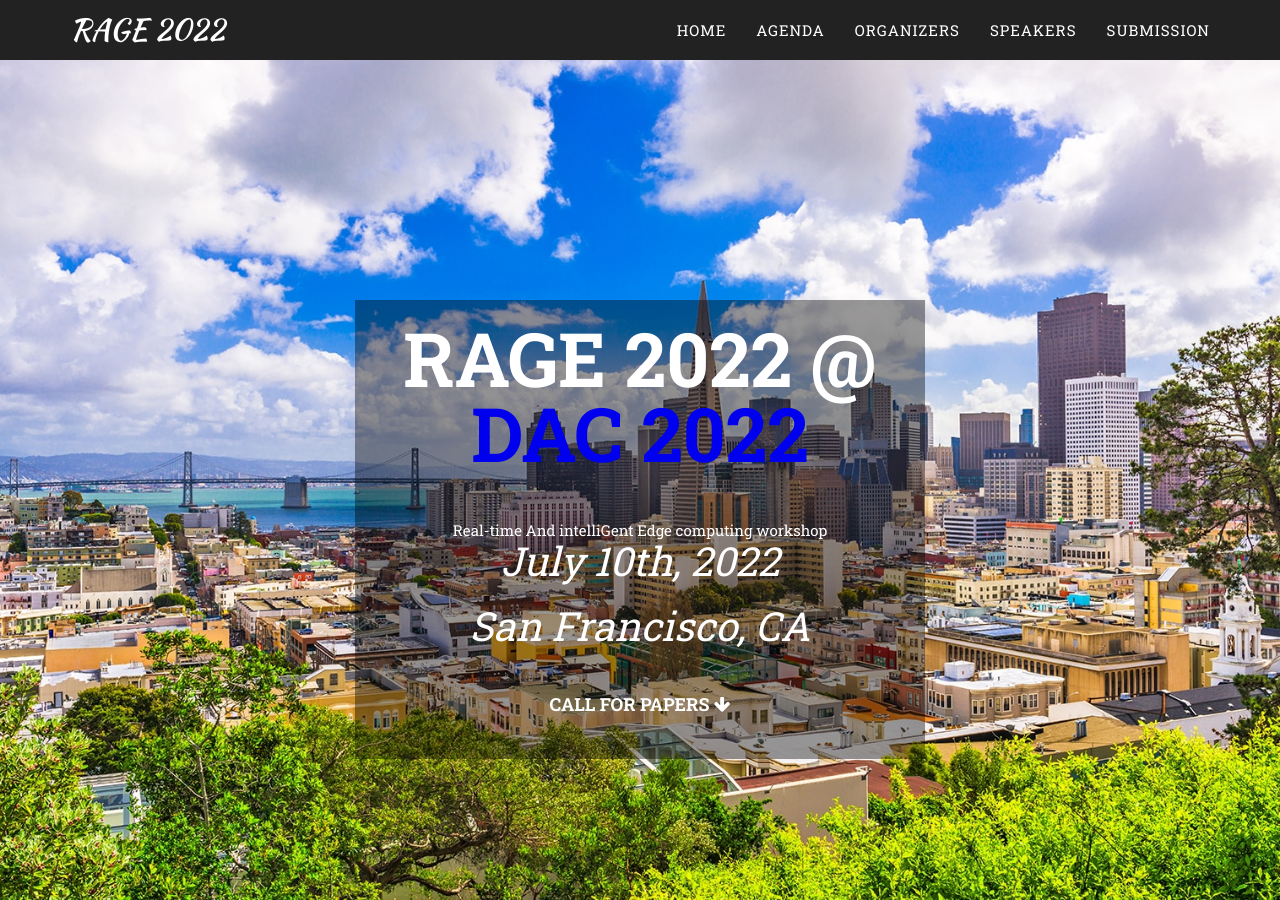
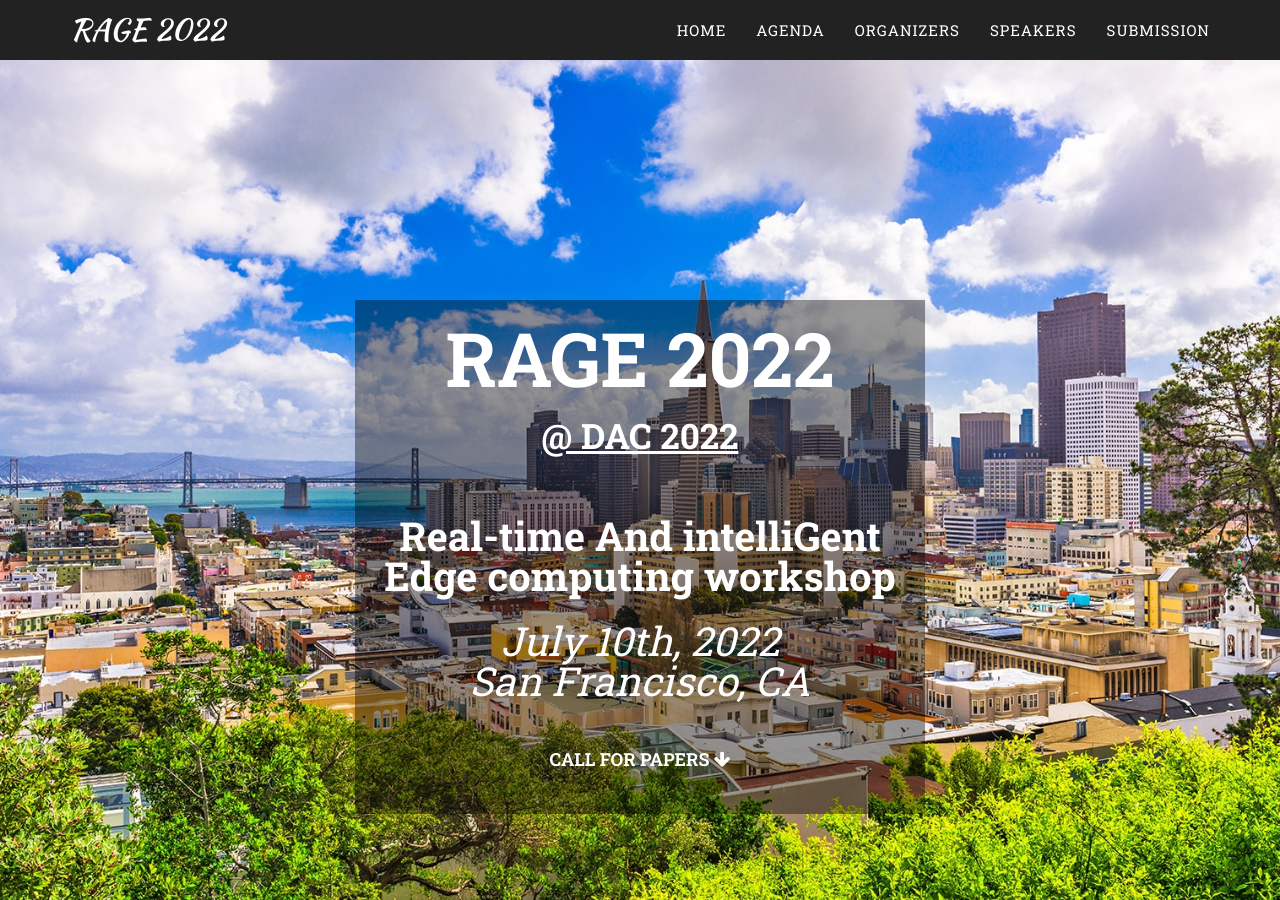
Before and after one commit to rage2022/rage2022.github.io, a Jekyll site: the page built from index.markdown, in a window 1280 px wide and 900 px high. Built offline with Jekyll 4.4.1, drawn with Linux system fonts in a browser that asks for light colours; some web fonts are replaced; some of the changed text lies outside the part shown.

Commit message:
Fixed some issues with the homepage

```diff
--- a/_layouts/home.html
+++ b/_layouts/home.html
@@ -9,10 +9,21 @@
         <div class="container">
             <div class="intro-text" style="text-align:center;">
                 <div class="intro-text-wrapper">
-                    <div class="intro-heading">RAGE {{ page.year }} @ <a href="https://www.dac.com/">DAC 2022</a><br></div>
-                    Real-time And intelliGent Edge computing workshop
-                    <div class="intro-lead-in">{{ page.date }}</div>
-                    <div class="intro-lead-in">{{ page.location }}</div>
+                    <div class="intro-heading">
+                        RAGE {{ page.year }}
+                        <p class="intro-subtitle">
+                            <a href="https://www.dac.com/">@ DAC 2022</a>
+                        </p>
+                    </div>
+                    <div id="caption" class="intro-lead-in">
+                        {{ page.caption }}
+                    </div>
+                    <div id="date" class="intro-lead-in">
+                        {{ page.date }}
+                    </div>
+                    <div id="location" class="intro-lead-in">
+                        {{ page.location }}
+                    </div>
                     <a href="#intro" class="page-scroll btn btn-xl">
                         Call For Papers
                         <i class="fa fa-arrow-down" aria-hidden="true"></i>
@@ -27,16 +38,12 @@
             <div class="row">
                 <div class="col-sm-8">
                     <h2 class="section-heading">About</h2>
+                    <div>
+                        {{ content }}
+                    </div>
                 </div>
                 <div class="col-sm-4">
                     <h2 class="section-heading">Important dates</h2>
-                </div>
-            </div>
-            <div class="row">
-                <div class="col-sm-8">
-                    {{ content }}
-                </div>
-                <div class="col-sm-4">
                     <table class="table">
                         <tr>
                             <th scope="row">Submission deadline</th>
--- a/assets/css/style.css
+++ b/assets/css/style.css
@@ -20,6 +20,20 @@
     background-color: rgba(0, 0, 0, 0.4);
 }
 
+.intro-subtitle {
+    font-size: 35px;
+    margin-top: 10px;
+}
+
+.intro-subtitle a {
+    text-decoration: underline;
+    color: white;
+}
+
+.intro-subtitle a:visited {
+    color: white;
+}
+
 footer {
     position: absolute;
     right: 0;
@@ -30,3 +44,24 @@
 footer .col-md-4:last-child {
     text-align: right;
 }
+
+#date {
+    margin: 0;
+}
+
+#caption {
+    font-style: normal;
+    font-weight: bold;
+}
+
+@media(max-width:768px) {
+    .intro-text-wrapper {
+        width: 75%;
+    }
+    .page-scroll.btn {
+        padding: 10px 20px;
+    }
+    .intro-subtitle {
+        font-size: 30px;
+    }
+}
--- a/index.markdown
+++ b/index.markdown
@@ -6,6 +6,7 @@
 notification: "April 11th 2022, end of the day"
 location: "San Francisco, CA"
 cover: /assets/img/san-francisco-cover.jpg
+caption: Real-time And intelliGent Edge computing workshop
 ---
 
 The edge computing paradigm is becoming increasingly popular as it facilitates real-time computation, reduces energy consumption and carbon footprint, and fosters security and privacy preservation by processing the data closer to its origin, thereby drastically reducing the amount of data sent to the cloud. On the application side, there is a growing interest in using edge computing as a key pillar to support decentralized artificial intelligence by implementing federated learning and adaptive deep learning inference at the edge. However, many edge applications tightly interact with the surrounding environment and are required to deliver a result (e.g., perform actuation or send a message through a 5G network) within a predefined deadline. Therefore, a key requirement in edge computing is the need to be predictable across the edge-to-cloud continuum while also efficiently utilizing the system resources.
```
